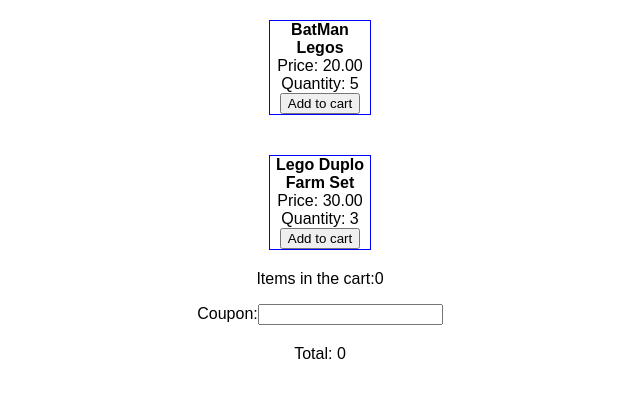
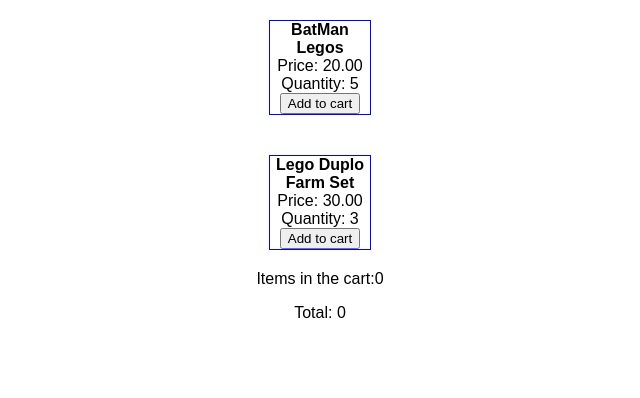
Before and after one commit to imrank1/shoppingcart, a React (Create React App) app: page / in a window 1280 px wide. Shown: the top 398 px of the page, without its empty margins (320-960 px from the left). Built offline with nearby package versions, Linux system fonts and the light colour scheme.

Commit message:
no coupon logic

```diff
--- a/src/actions.js
+++ b/src/actions.js
@@ -2,7 +2,6 @@
 export const REMOVE_ITEM_FROM_CART = 'REMOVE_ITEM_FROM_CART';
 export const CLEAR_CART = 'CLEAR_CART';
 export const CHECKOUT = 'CHECKOUT';
-export const APPLY_COUPON = 'APPLY_COUPON';
 
 export function addItemToCart(itemId) {
   return {type: ADD_ITEM_TO_CART, itemId: itemId}
@@ -20,7 +19,3 @@
 export function checkout() {
   return {type: CHECKOUT}
 }
-
-export function applyCoupon(couponKey) {
-  return {type: APPLY_COUPON, couponKey: couponKey}
-}
--- a/src/components/ShoppingCart.js
+++ b/src/components/ShoppingCart.js
@@ -1,6 +1,6 @@
 import React, { Component } from 'react';
 import Item from './Item'
-import {removeItemFromCart, applyCoupon}  from '../actions.js'
+import {removeItemFromCart}  from '../actions.js'
 import '../App.css';
 
 
@@ -45,13 +45,6 @@
     this.props.store.dispatch(removeItemFromCart(itemId))
   }
 
-    /**
-     * Dispatches an action to apply the entered text as the coupon code
-     * @param e
-     */
-  handleCouponInput = (e) => {
-    this.props.store.dispatch(applyCoupon(e.target.value))
-  }
 
     /**
      * Returns a JSX for the items that have been added to the cart
@@ -64,10 +57,6 @@
       </div>)
   }
 
-  getPercentageOff () {
-      return this.state.hasValidCoupon ? this.state.coupon.percentageOff : 0
-  }
-
     /**
      * Calculates and returns the total based on the items that are in the cart
      *
@@ -76,10 +65,6 @@
      */
   getCartTotal () {
     let total = this.state.cartItems.reduce((acc, cartItem) => {return acc + cartItem.quantity * cartItem.price}, 0)
-
-    if(this.state.hasValidCoupon) {
-        total = total * this.getPercentageOff();
-    }
     return total
   }
 
@@ -91,7 +76,6 @@
      */
   render() {
     const {store} = this.props;
-    let couponKey = this.state.coupon.code === "NONE" ? "" : this.state.coupon.code;
     return (
       <div className="shoppingCart">
         <Item store={store} id="1"/>
@@ -102,9 +86,6 @@
         </div>
 
 
-        <div className="couponSection">
-            Coupon:<input type="text" value={couponKey} onChange={this.handleCouponInput}/>
-        </div>
 
         <div>Total: {this.getCartTotal()}</div>
         </div>
--- a/src/store.js
+++ b/src/store.js
@@ -1,7 +1,6 @@
 import { createStore } from 'redux'
 import {ADD_ITEM_TO_CART} from './actions.js'
 import {REMOVE_ITEM_FROM_CART} from './actions.js'
-import {APPLY_COUPON} from './actions.js'
 
 /**
  * The initial state of our store.
@@ -28,16 +27,6 @@
  */
 function reducer(state = [], action) {
   switch(action.type) {
-      /**
-       * Handles adding a coupon
-       */
-    case APPLY_COUPON:
-        if (action.couponKey === "SUMMERSALE") {
-          return Object.assign({}, state, { coupon: {code: "SUMMERSALE", percentageOff: .50}, hasValidCoupon: true})
-        } else {
-          return Object.assign({}, state, { coupon: {code: action.couponKey, percentageOff: 0}, hasValidCoupon: false})
-        }
-        break;
       /**
        * Handles adding an item to a cart
        *
```
